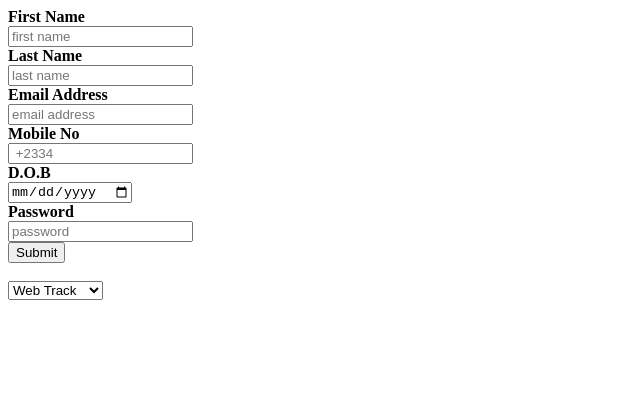
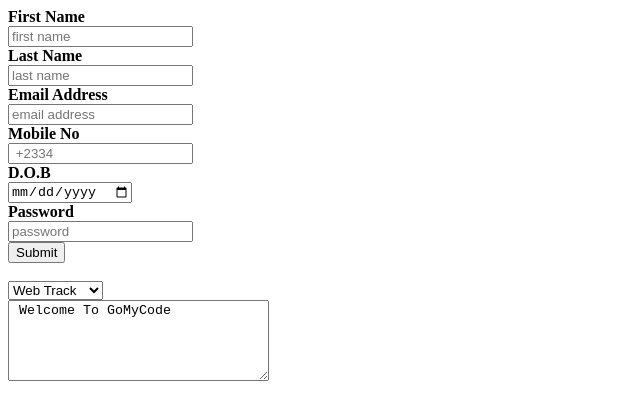
Before and after one commit to Hahyor/ym, a plain HTML site: page index.html in a window 1280 px wide. Shown: the whole page, without its empty margins (0-640 px from the left). Drawn offline with Linux system fonts and the light colour scheme.

Commit message:
text area added

```diff
--- a/index.html
+++ b/index.html
@@ -48,6 +48,9 @@
             <option value="GameTrack"> Game Track</option>
         </select>
 
+        <br>
+        <textarea name="message" cols="30" rows="5" placeholder=> Welcome To GoMyCode
+        </textarea>
 
 
 
```
